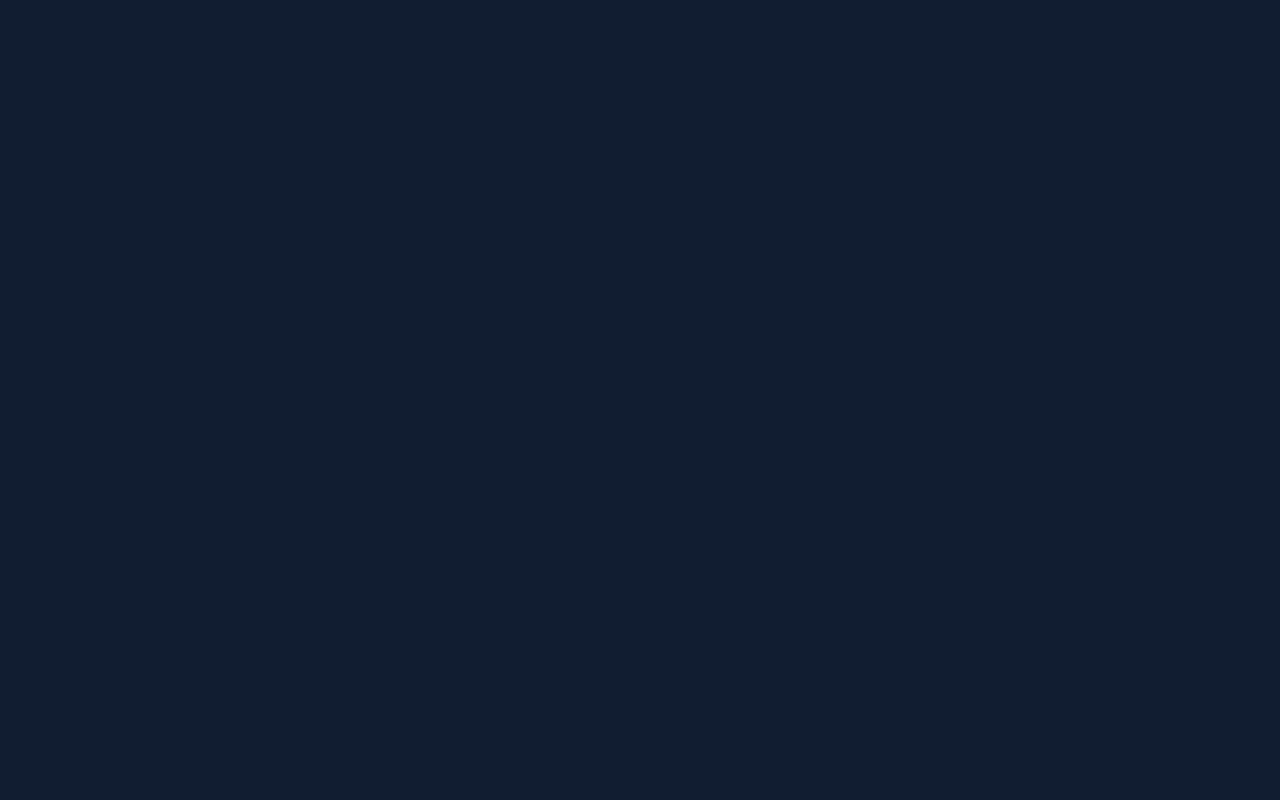
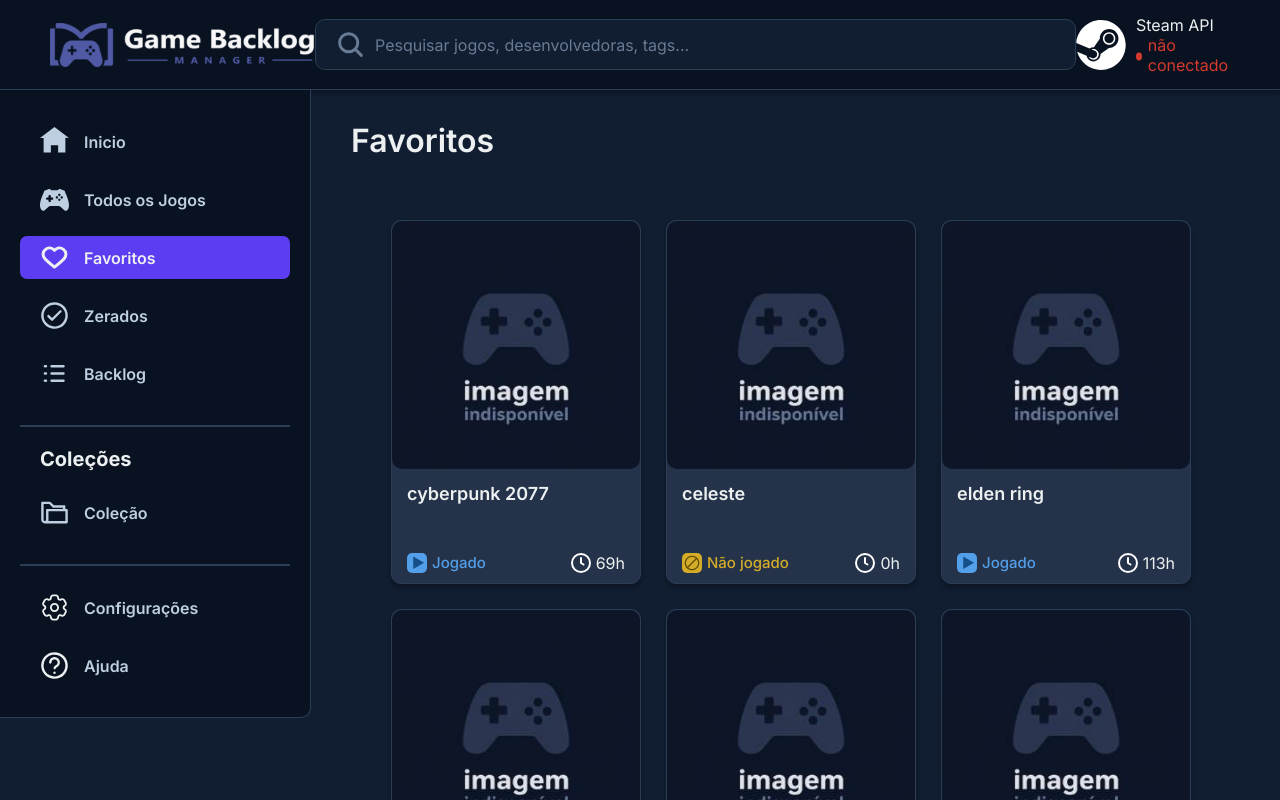
Before and after one commit to ThiagoSchFialho/game-backlog-manager, a React (Vite) app in the folder client/: page /favorites in a window 1280 px wide. Before the commit this address had no page. Shown: the top 800 px of the page. Built offline with nearby package versions, Linux system fonts and the light colour scheme.

Commit message:
favorites page

```diff
--- a/client/src/mocks/gamesMock.ts
+++ b/client/src/mocks/gamesMock.ts
@@ -9,6 +9,7 @@
     cover_grid: string;
     developer: string;
     release_date: string;
+    favorite: boolean;
     personal_rating: number;
     playtime: number;
     status: GameStatus;
@@ -26,7 +27,8 @@
     "release_date": "2004-11-16T03:00:00.000Z",
     "personal_rating": 5,
     "playtime": 840,
-    "status": "completed"
+    "status": "completed",
+    "favorite": false
   },
   {
     "id": "2",
@@ -39,7 +41,8 @@
     "release_date": "2007-10-10T03:00:00.000Z",
     "personal_rating": 5,
     "playtime": 231,
-    "status": "completed"
+    "status": "completed",
+    "favorite": false
   },
   {
     "id": "3",
@@ -52,7 +55,8 @@
     "release_date": "2011-04-18T03:00:00.000Z",
     "personal_rating": 5,
     "playtime": 510,
-    "status": "completed"
+    "status": "completed",
+    "favorite": false
   },
   {
     "id": "4",
@@ -65,7 +69,8 @@
     "release_date": "2017-02-24T03:00:00.000Z",
     "personal_rating": 5,
     "playtime": 0,
-    "status": "not-played"
+    "status": "not-played",
+    "favorite": false
   },
   {
     "id": "5",
@@ -78,7 +83,8 @@
     "release_date": "2015-05-18T03:00:00.000Z",
     "personal_rating": 5,
     "playtime": 7400,
-    "status": "completed"
+    "status": "completed",
+    "favorite": false
   },
   {
     "id": "6",
@@ -91,7 +97,8 @@
     "release_date": "2020-12-10T03:00:00.000Z",
     "personal_rating": 4,
     "playtime": 4120,
-    "status": "played"
+    "status": "played",
+    "favorite": true
   },
   {
     "id": "7",
@@ -104,7 +111,8 @@
     "release_date": "2018-01-25T03:00:00.000Z",
     "personal_rating": 5,
     "playtime": 0,
-    "status": "not-played"
+    "status": "not-played",
+    "favorite": true
   },
   {
     "id": "8",
@@ -117,7 +125,8 @@
     "release_date": "2022-02-25T03:00:00.000Z",
     "personal_rating": 5,
     "playtime": 6800,
-    "status": "played"
+    "status": "played",
+    "favorite": true
   },
   {
     "id": "9",
@@ -130,7 +139,8 @@
     "release_date": "2016-02-26T03:00:00.000Z",
     "personal_rating": 4,
     "playtime": 0,
-    "status": "not-played"
+    "status": "not-played",
+    "favorite": false
   },
   {
     "id": "10",
@@ -143,7 +153,8 @@
     "release_date": "2020-09-17T03:00:00.000Z",
     "personal_rating": 5,
     "playtime": 2890,
-    "status": "completed"
+    "status": "completed",
+    "favorite": false
   },
   {
     "id": "11",
@@ -156,7 +167,8 @@
     "release_date": "2022-01-14T03:00:00.000Z",
     "personal_rating": 5,
     "playtime": 3600,
-    "status": "completed"
+    "status": "completed",
+    "favorite": true
   },
   {
     "id": "12",
@@ -169,7 +181,8 @@
     "release_date": "2023-03-24T03:00:00.000Z",
     "personal_rating": 5,
     "playtime": 1450,
-    "status": "completed"
+    "status": "completed",
+    "favorite": true
   },
   {
     "id": "13",
@@ -182,7 +195,8 @@
     "release_date": "2019-05-28T03:00:00.000Z",
     "personal_rating": 5,
     "playtime": 980,
-    "status": "completed"
+    "status": "completed",
+    "favorite": false
   },
   {
     "id": "14",
@@ -195,7 +209,8 @@
     "release_date": "2019-10-15T03:00:00.000Z",
     "personal_rating": 5,
     "playtime": 1620,
-    "status": "completed"
+    "status": "completed",
+    "favorite": false
   },
   {
     "id": "15",
@@ -208,7 +223,8 @@
     "release_date": "2023-01-25T03:00:00.000Z",
     "personal_rating": 4,
     "playtime": 720,
-    "status": "completed"
+    "status": "completed",
+    "favorite": false
   },
   {
     "id": "16",
@@ -221,7 +237,8 @@
     "release_date": "2023-08-03T03:00:00.000Z",
     "personal_rating": 5,
     "playtime": 5200,
-    "status": "played"
+    "status": "played",
+    "favorite": true
   },
   {
     "id": "17",
@@ -234,7 +251,8 @@
     "release_date": "2019-12-05T03:00:00.000Z",
     "personal_rating": 5,
     "playtime": 3100,
-    "status": "played"
+    "status": "played",
+    "favorite": true
   },
   {
     "id": "18",
@@ -247,7 +265,8 @@
     "release_date": "2018-08-09T03:00:00.000Z",
     "personal_rating": 4,
     "playtime": 8900,
-    "status": "played"
+    "status": "played",
+    "favorite": false
   },
   {
     "id": "19",
@@ -260,7 +279,8 @@
     "release_date": "2022-10-21T03:00:00.000Z",
     "personal_rating": 5,
     "playtime": 2400,
-    "status": "played"
+    "status": "played",
+    "favorite": false
   },
   {
     "id": "20",
@@ -273,7 +293,8 @@
     "release_date": "2020-08-14T03:00:00.000Z",
     "personal_rating": 5,
     "playtime": 6100,
-    "status": "played"
+    "status": "played",
+    "favorite": false
   },
   {
     "id": "21",
@@ -286,7 +307,8 @@
     "release_date": "2019-08-27T03:00:00.000Z",
     "personal_rating": 4,
     "playtime": 0,
-    "status": "not-played"
+    "status": "not-played",
+    "favorite": false
   },
   {
     "id": "22",
@@ -299,7 +321,8 @@
     "release_date": "2020-07-14T03:00:00.000Z",
     "personal_rating": 4,
     "playtime": 0,
-    "status": "not-played"
+    "status": "not-played",
+    "favorite": false
   },
   {
     "id": "23",
@@ -312,7 +335,8 @@
     "release_date": "2019-03-22T03:00:00.000Z",
     "personal_rating": 5,
     "playtime": 0,
-    "status": "not-played"
+    "status": "not-played",
+    "favorite": false
   },
   {
     "id": "24",
@@ -325,7 +349,8 @@
     "release_date": "2016-03-11T03:00:00.000Z",
     "personal_rating": 4,
     "playtime": 0,
-    "status": "not-played"
+    "status": "not-played",
+    "favorite": false
   },
   {
     "id": "25",
@@ -338,7 +363,8 @@
     "release_date": "2018-10-18T03:00:00.000Z",
     "personal_rating": 5,
     "playtime": 0,
-    "status": "not-played"
+    "status": "not-played",
+    "favorite": false
   },
   {
     "id": "26",
@@ -351,7 +377,8 @@
     "release_date": "2021-11-09T03:00:00.000Z",
     "personal_rating": 5,
     "playtime": 1680,
-    "status": "playing"
+    "status": "playing",
+    "favorite": true
   },
   {
     "id": "27",
@@ -364,7 +391,8 @@
     "release_date": "2012-10-31T03:00:00.000Z",
     "personal_rating": 3,
     "playtime": 720,
-    "status": "playing"
+    "status": "playing",
+    "favorite": true
   },
   {
     "id": "28",
@@ -377,7 +405,8 @@
     "release_date": "2011-11-18T03:00:00.000Z",
     "personal_rating": 5,
     "playtime": 5760,
-    "status": "playing"
+    "status": "playing",
+    "favorite": true
   },
   {
     "id": "29",
@@ -390,8 +419,9 @@
     "release_date": "2025-05-15T03:00:00.000Z",
     "personal_rating": 4,
     "playtime": 840,
-    "status": "playing"
+    "status": "playing",
+    "favorite": true
   }
-]
+];
 
 export default gamesMock;
--- a/client/src/pages/AllGames/styles.css
+++ b/client/src/pages/AllGames/styles.css
@@ -8,7 +8,6 @@
     margin: 0;
     padding: 20px 30px 50px 40px;
 }
-
 
 .page-header {
     display: flex;
--- /dev/null
+++ b/client/src/pages/Favorites/Favorites.tsx
@@ -0,0 +1,43 @@
+import React, { useState } from 'react';
+import './styles.css';
+import Header from '../../components/Header/Header';
+import SideMenu from '../../components/SideMenu/SideMenu';
+import GameCard from '../../components/GameCard/GameCard';
+import { getGameCover } from '../../utils/getGameCover';
+import gamesMock from '../../mocks/gamesMock';
+
+const favoriteGames = gamesMock.filter(game => game.favorite === true);
+
+const Favorites: React.FC = () => {
+    const [steamApiConnected, setSteamApiConnected] = useState(false);
+    const [currentPage, setCurrentPage] = useState('favorites');
+
+    return (
+        <>
+            <Header steamApiConnected={steamApiConnected} />
+            <div className="main-container">
+                <SideMenu currentPage={currentPage} />
+
+                <div className="favorites-main-content">
+                    <div className="page-header">
+                        <h1 className="title">Favoritos</h1>
+                    </div>
+
+                    <div className="favorites-games-container">
+                        {favoriteGames.map(game => (
+                            <GameCard
+                                key={game.id}
+                                img={getGameCover(game.title)}
+                                name={game.title}
+                                status={game.status}
+                                playtime={game.playtime}
+                            />
+                        ))}
+                    </div>
+                </div>
+            </div>
+        </>
+    )
+}
+
+export default Favorites;
--- /dev/null
+++ b/client/src/pages/Favorites/styles.css
@@ -0,0 +1,13 @@
+.favorites-main-content {
+    width: 100%;
+    margin: 0;
+    padding: 20px 30px 50px 40px;
+}
+
+.favorites-games-container {
+    display: flex;
+    flex-wrap: wrap;
+    gap: 25px;
+    width: fit-content;
+    padding-left: 40px;
+}
--- a/client/src/routes/Routes.tsx
+++ b/client/src/routes/Routes.tsx
@@ -1,6 +1,7 @@
 import { BrowserRouter, Routes, Route } from 'react-router-dom';
 import Home from '../pages/Home/Home';
 import AllGames from '../pages/AllGames/AllGames';
+import Favorites from '../pages/Favorites/Favorites';
 
 const AppRoutes = () => {
     return (
@@ -8,6 +9,7 @@
             <Routes>
                 <Route path='/' element={<Home />} />
                 <Route path='/allGames' element={<AllGames />} />
+                <Route path='/favorites' element={<Favorites />} />
             </Routes>
         </BrowserRouter>
     )
```
Also changed, not shown: 1 other file (tests, documents, lock files or other folders).
